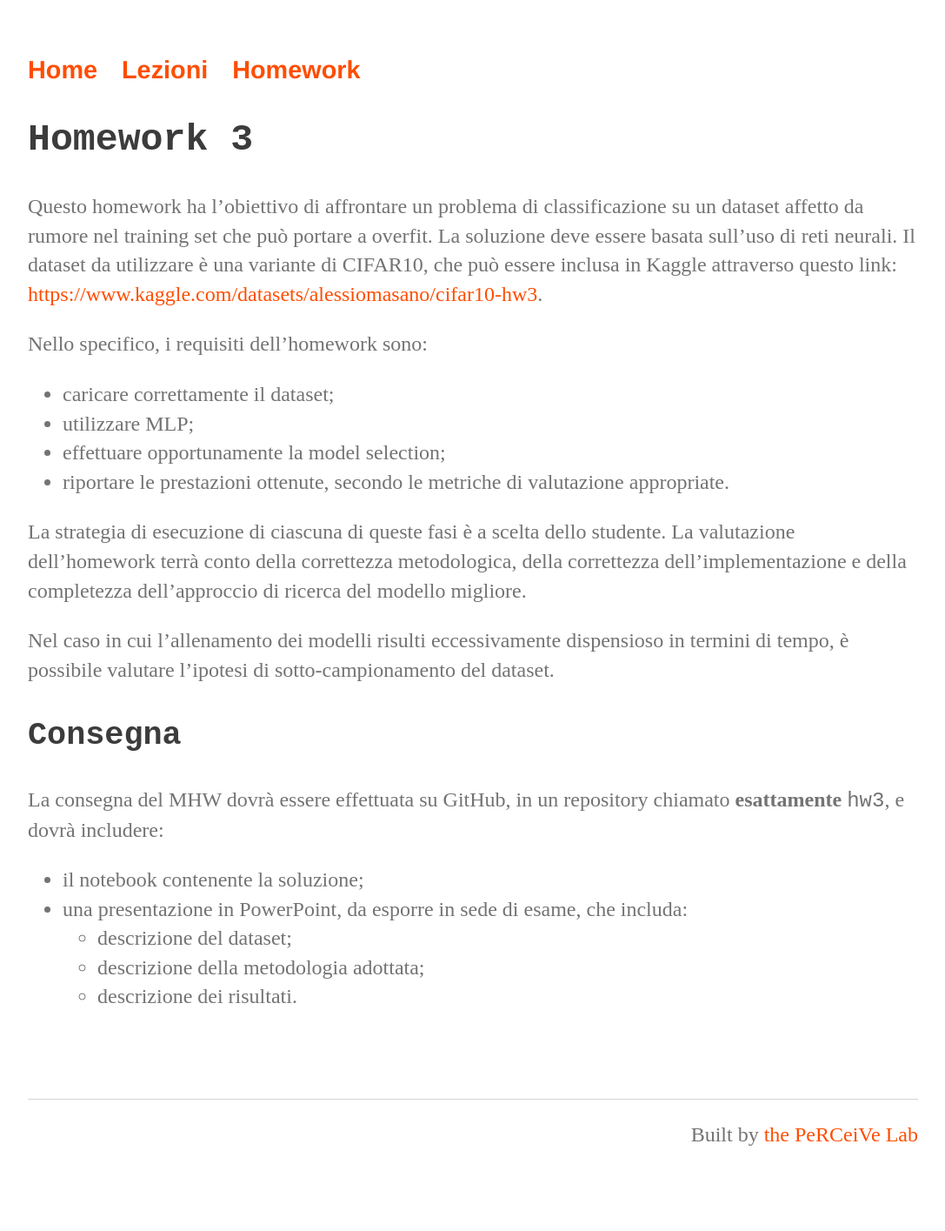
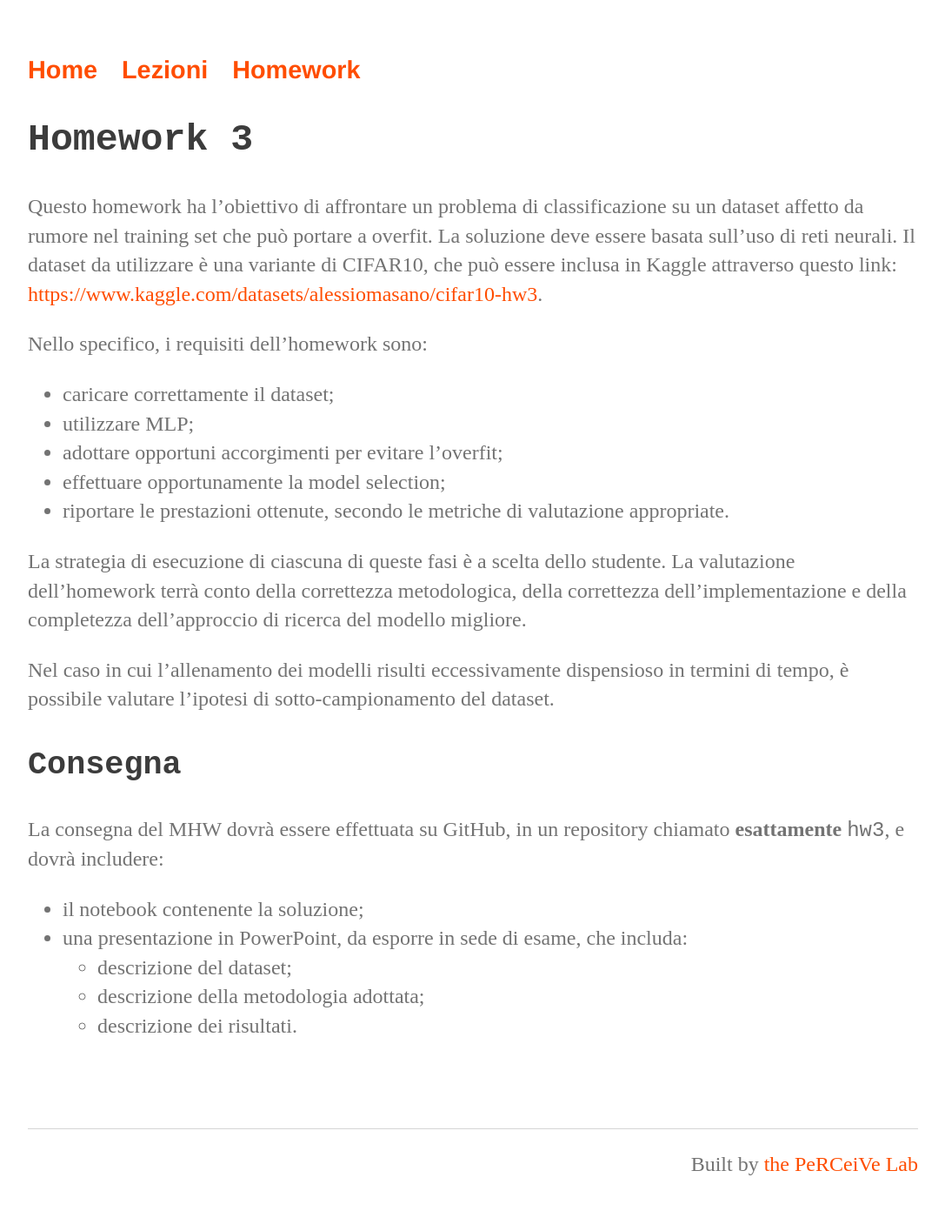
Before and after one commit to perceivelab/ml-mz-2025, a Jekyll site: the page built from hw3.md, in a window 1280 px wide. Shown: the whole page at 87% size, without its empty margins (96-1183 px from the left). Built offline with Jekyll 4.4.1, drawn with Linux system fonts in a browser that asks for light colours; our own code applies the rules of GitHub Pages for plain Markdown files; before the commit the page ends 1382 px from its top, so only the background shows below that.

Commit message:
Aggiornato hw3

```diff
--- a/hw3.md
+++ b/hw3.md
@@ -11,6 +11,7 @@ Il dataset da utilizzare è una variante di CIFAR10, che può essere inclusa in
 Nello specifico, i requisiti dell'homework sono:
 * caricare correttamente il dataset;
 * utilizzare MLP;
+* adottare opportuni accorgimenti per evitare l'overfit;
 * effettuare opportunamente la model selection;
 * riportare le prestazioni ottenute, secondo le metriche di valutazione appropriate.
 
```
